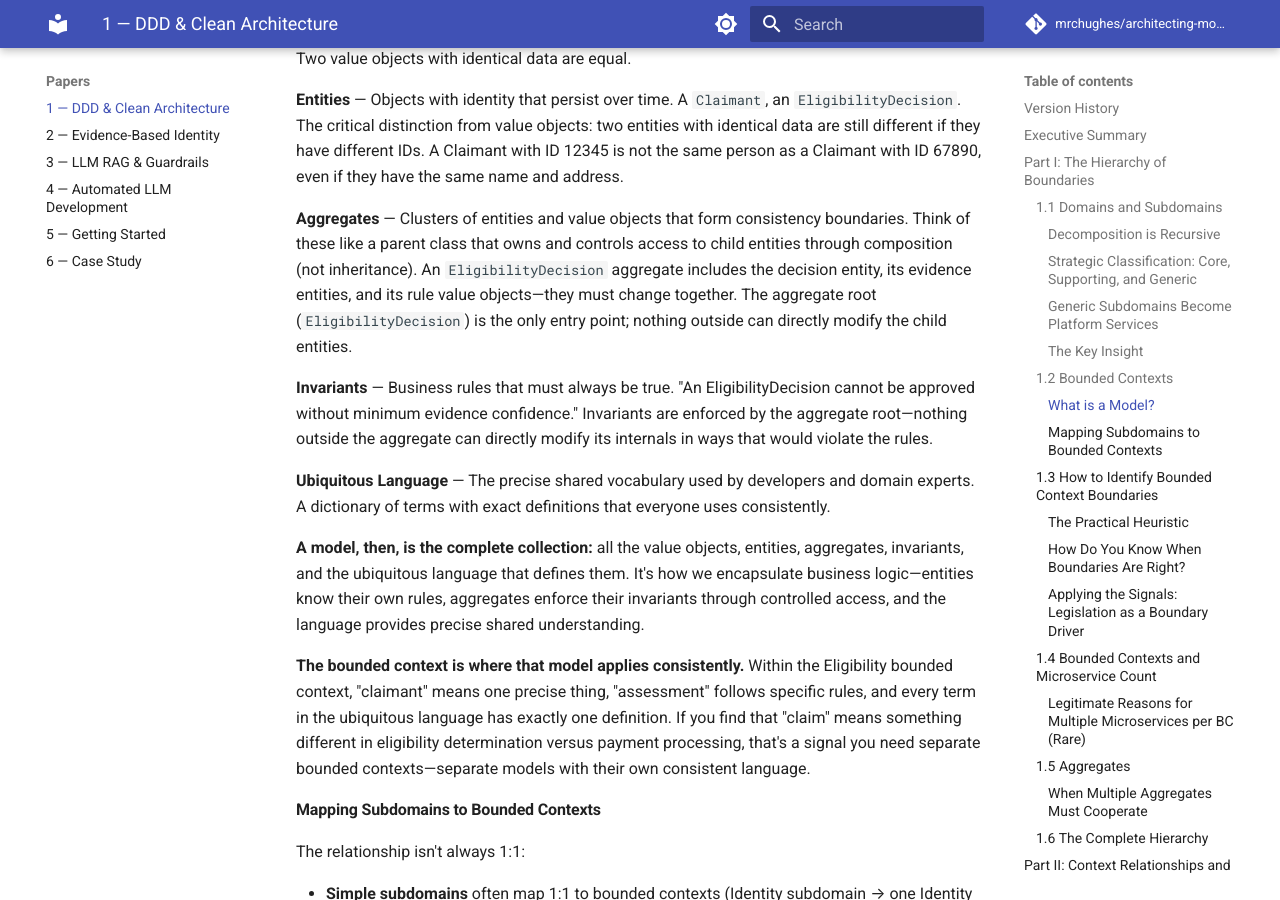
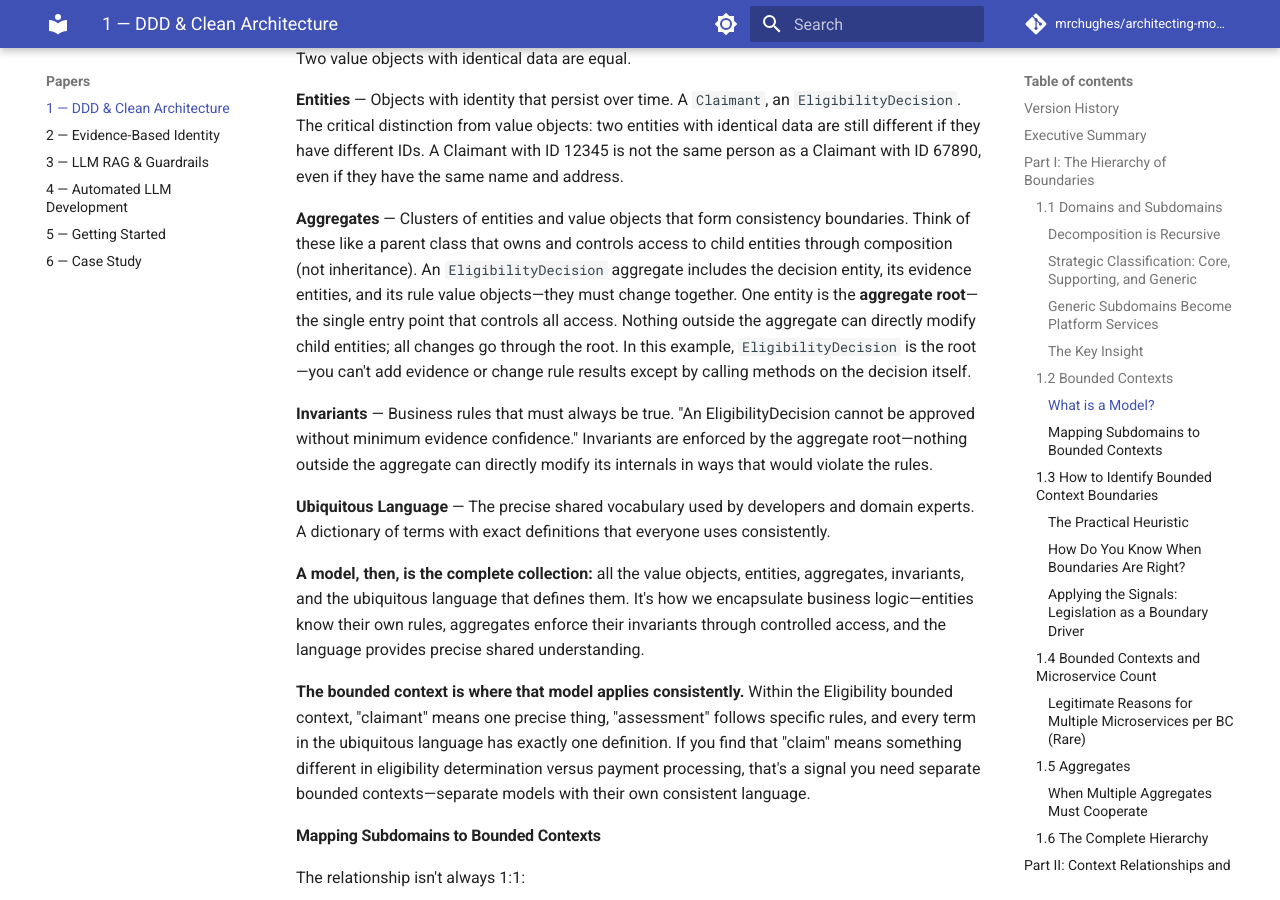
Before and after one commit to mrchughes/architecting-modern-government-services, an MkDocs documentation site: the page built from docs/Paper_1_DDD_Clean_Architecture.md, in a window 1280 px wide and 900 px high, scrolled down 6718 px. Built offline with MkDocs 1.6.1 and Material for MkDocs 9.7.7, drawn with Linux system fonts in a browser that asks for light colours; comment, search, counter and statistics services are not loaded.

Commit message:
Clarify aggregate root definition in §1.2
- Explicitly define aggregate root as the single entry point entity
- Concrete example: you can't add evidence except through the decision itself
- Supports the later reference in Invariants section

```diff
--- a/docs/Paper_1_DDD_Clean_Architecture.md
+++ b/docs/Paper_1_DDD_Clean_Architecture.md
@@ -181,7 +181,7 @@ In DDD terms, a model is not just a database schema or data structure—it's a *
 
 **Entities** — Objects with identity that persist over time. A `Claimant`, an `EligibilityDecision`. The critical distinction from value objects: two entities with identical data are still different if they have different IDs. A Claimant with ID 12345 is not the same person as a Claimant with ID 67890, even if they have the same name and address.
 
-**Aggregates** — Clusters of entities and value objects that form consistency boundaries. Think of these like a parent class that owns and controls access to child entities through composition (not inheritance). An `EligibilityDecision` aggregate includes the decision entity, its evidence entities, and its rule value objects—they must change together. The aggregate root (`EligibilityDecision`) is the only entry point; nothing outside can directly modify the child entities.
+**Aggregates** — Clusters of entities and value objects that form consistency boundaries. Think of these like a parent class that owns and controls access to child entities through composition (not inheritance). An `EligibilityDecision` aggregate includes the decision entity, its evidence entities, and its rule value objects—they must change together. One entity is the **aggregate root**—the single entry point that controls all access. Nothing outside the aggregate can directly modify child entities; all changes go through the root. In this example, `EligibilityDecision` is the root—you can't add evidence or change rule results except by calling methods on the decision itself.
 
 **Invariants** — Business rules that must always be true. "An EligibilityDecision cannot be approved without minimum evidence confidence." Invariants are enforced by the aggregate root—nothing outside the aggregate can directly modify its internals in ways that would violate the rules.
 
```
Also changed, not shown: Paper_1_DDD_Clean_Architecture.md (+3 -1 lines).
